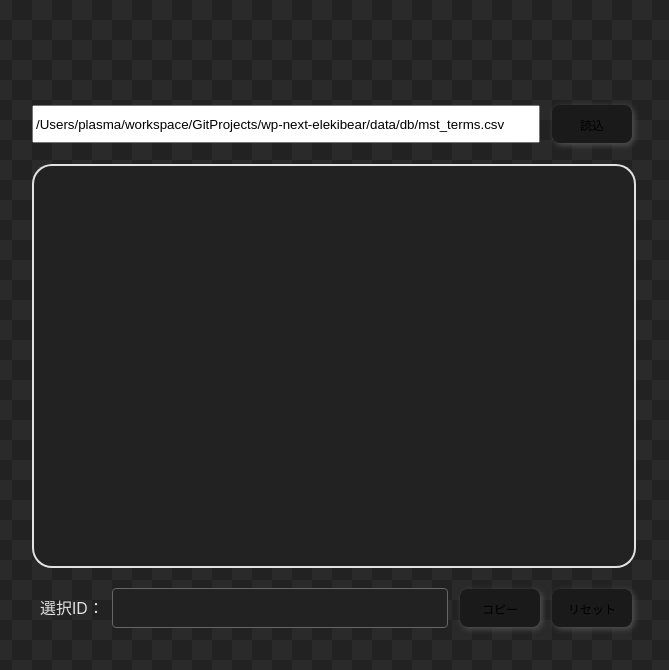
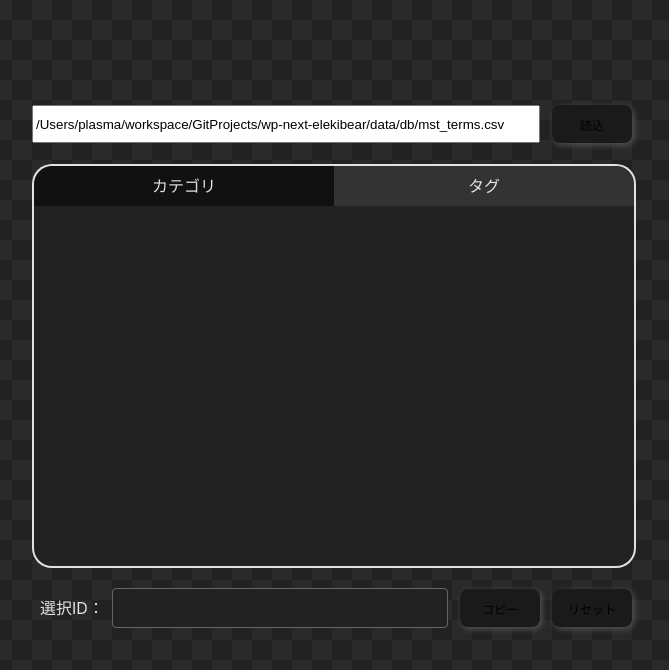
Before and after one commit to plasmo310/electron-category-browser, a Vue app: page / in a window 1280 px wide. Shown: the top 670 px of the page, without its empty margins (308-977 px from the left). Built offline with nearby package versions, Linux system fonts and the light colour scheme.

Commit message:
カテゴリとタグを切り替えれるよう修正

```diff
--- a/src/api/electron-api.ts
+++ b/src/api/electron-api.ts
@@ -66,6 +66,7 @@ export const useElectronApi = () => {
    */
   const loadMstTermsFile = (
     filePath: string,
+    categoryType: string,
     callback: (result: mstData.mstTermsRow[], errorMessage: string) => void,
   ) => {
     loadFile(filePath, (readContent: string, errorMessage: string) => {
@@ -97,6 +98,10 @@ export const useElectronApi = () => {
           slug: columns[index++],
           parent: columns[index++],
         };
+        // 指定タイプにフィルタ
+        if (row.taxonomy !== categoryType) {
+          continue;
+        }
         result.push(row);
       }
       callback(result, null);
--- a/src/components/CategoryBrowser.vue
+++ b/src/components/CategoryBrowser.vue
@@ -6,6 +6,11 @@ import CategoryItem from './CategoryItem.vue';
 type CategoryData = {
   rows: mstData.mstTermsRow[];
 };
+
+namespace CategoryType {
+  export const CATEGORY = 'category';
+  export const TAG = 'post_tag';
+}
 
 export default defineComponent({
   name: 'CategoryBrowser',
@@ -44,6 +49,11 @@ export default defineComponent({
     const selectCategoryIdArray: Ref<string[]> = ref([]);
 
     /**
+     * 選択中のカテゴリ種別 (カテゴリorタグ)
+     */
+    const selectCategoryTabType: Ref<string> = ref(CategoryType.CATEGORY);
+
+    /**
      * メッセージ
      */
     const message = ref('');
@@ -52,20 +62,26 @@ export default defineComponent({
      * 読込ボタン押下
      */
     function OnPushLoadButton() {
-      message.value = '';
-      electronApi.loadMstTermsFile(inputCsvPath.value, (data: mstData.mstTermsRow[], errorMessage: string) => {
+      // 現在のデータをクリア
+      categoryData.rows.splice(0);
+      OnResetSelectStateCategoryIds();
+      // CSVファイルからデータ読込
+      electronApi.loadMstTermsFile(
+        inputCsvPath.value,
+        selectCategoryTabType.value,
+        (data: mstData.mstTermsRow[], errorMessage: string) => {
           if (errorMessage) {
             message.value = errorMessage;
             return;
           }
-        if (!data) {
+          if (!data || data.length <= 0) {
             message.value = 'データの読込に失敗しました。';
             return;
           }
           console.log(data);
           categoryData.rows = data;
-        OnResetSelectStateCategoryIds();
-      });
+        },
+      );
     }
 
     /**
@@ -73,7 +89,7 @@ export default defineComponent({
      * @param rows
      */
     function GetParentCategories(rows: mstData.mstTermsRow[]) {
-      return rows.filter((row) => row.parent === '0' && row.taxonomy == 'category');
+      return rows.filter((row) => row.parent === '0');
     }
 
     /**
@@ -83,6 +99,23 @@ export default defineComponent({
      */
     function GetChildCategories(rows: mstData.mstTermsRow[], parentCategoryId: string) {
       return rows.filter((row) => row.parent === parentCategoryId);
+    }
+
+    /**
+     * カテゴリタブの変更
+     * @param type
+     */
+    function OnChangeCategoryTypeTab(type: string) {
+      if (selectCategoryTabType.value === type) {
+        return;
+      }
+      if (type !== CategoryType.CATEGORY && type !== CategoryType.TAG) {
+        console.log(`not exist category type => ${type}`);
+        return;
+      }
+      // カテゴリの種類を変更してデータを再読込
+      selectCategoryTabType.value = type;
+      OnPushLoadButton();
     }
 
     /**
@@ -115,6 +148,7 @@ export default defineComponent({
      * カテゴリ選択状態のリセット
      */
     function OnResetSelectStateCategoryIds() {
+      message.value = null;
       // 選択情報クリア(関数呼び出しじゃないと反映されない)
       selectCategoryIdArray.value.splice(0);
       // keyを更新してカテゴリ一覧を無理やり更新する
@@ -126,10 +160,13 @@ export default defineComponent({
       categoryData,
       updateCategoryItemKey,
       selectCategoryIdArray,
+      selectCategoryTabType,
       message,
+      CategoryType,
       OnPushLoadButton,
       GetParentCategories,
       GetChildCategories,
+      OnChangeCategoryTypeTab,
       OnChangeSelectStateCategory,
       OnCopySelectStateCategoryIds,
       OnResetSelectStateCategoryIds,
@@ -145,6 +182,18 @@ export default defineComponent({
       <button class="load-button" v-on:click="OnPushLoadButton">読込</button>
     </div>
     <div class="container-item category-list-area">
+      <div class="category-list-tab">
+        <div class="category-list-tab-btn">
+          <input type="checkbox" name="category-tab" v-bind:checked="selectCategoryTabType === CategoryType.CATEGORY" />
+          <div class="category-list-tab-btn-l" v-on:click="(e) => OnChangeCategoryTypeTab(CategoryType.CATEGORY)">
+            カテゴリ
+          </div>
+        </div>
+        <div class="category-list-tab-btn">
+          <input type="checkbox" name="category-tab" v-bind:checked="selectCategoryTabType === CategoryType.TAG" />
+          <div class="category-list-tab-btn-r" v-on:click="(e) => OnChangeCategoryTypeTab(CategoryType.TAG)">タグ</div>
+        </div>
+      </div>
       <div class="category-list-wrapper">
         <div :key="updateCategoryItemKey" v-for="parentData in GetParentCategories(categoryData.rows)">
           <CategoryItem
@@ -218,14 +267,49 @@ export default defineComponent({
   display: flex;
   justify-content: center;
   vertical-align: middle;
+  flex-flow: column;
 }
 .category-list-wrapper {
   position: relative;
   width: 96%;
-  height: 80%;
+  height: 100%;
   display: table-cell;
   overflow-y: auto;
   margin: auto;
+  margin-bottom: 12px;
+}
+
+/** カテゴリリスト タブ:カテゴリ */
+.category-list-tab {
+  display: flex;
+  justify-content: space-between;
+  height: 48px;
+  width: 100%;
+  margin-bottom: 12px;
+}
+.category-list-tab-btn {
+  position: relative;
+  flex: 1;
+}
+.category-list-tab-btn input {
+  display: none;
+}
+.category-list-tab-btn div {
+  background-color: #333333;
+  width: 100%;
+  height: 100%;
+  display: flex;
+  justify-content: center;
+  align-items: center;
+}
+.category-list-tab-btn input:checked + div {
+  background-color: #111111;
+}
+.category-list-tab-btn-l {
+  border-radius: 20px 0px 0px 0px;
+}
+.category-list-tab-btn-r {
+  border-radius: 0px 20px 0px 0px;
 }
 
 /** カテゴリ選択ID */
```
Lines whose indentation alone changed are shown as unchanged.
